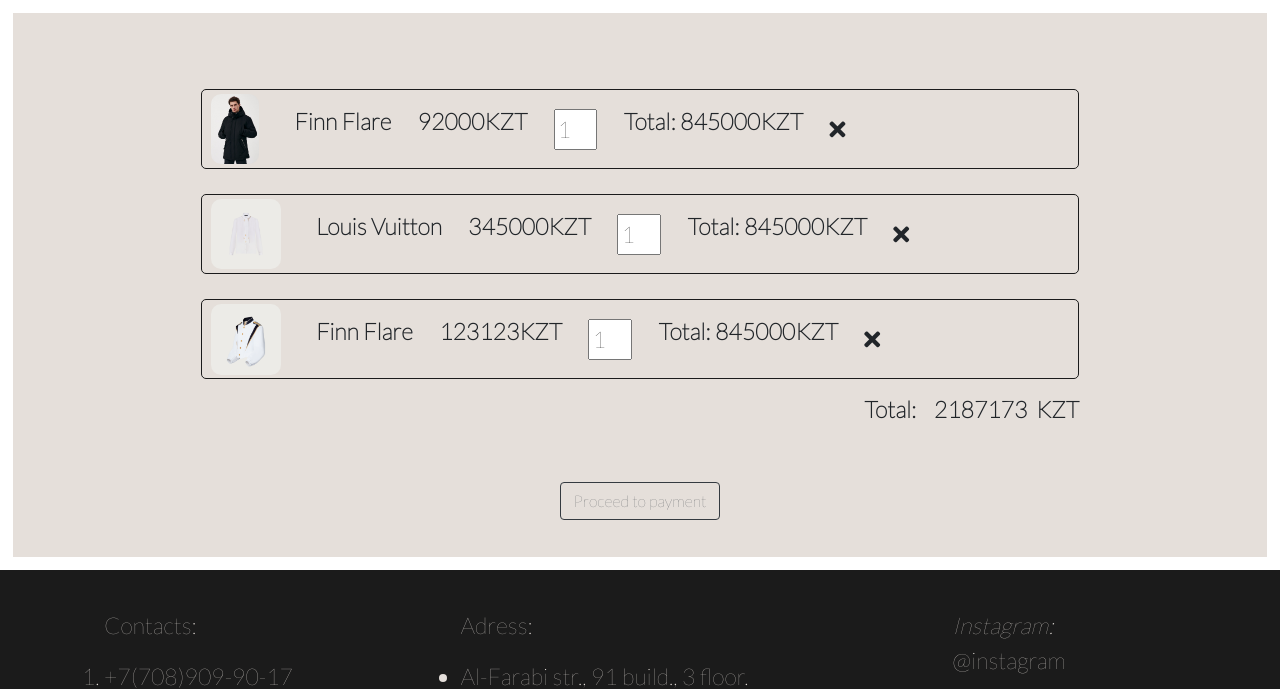
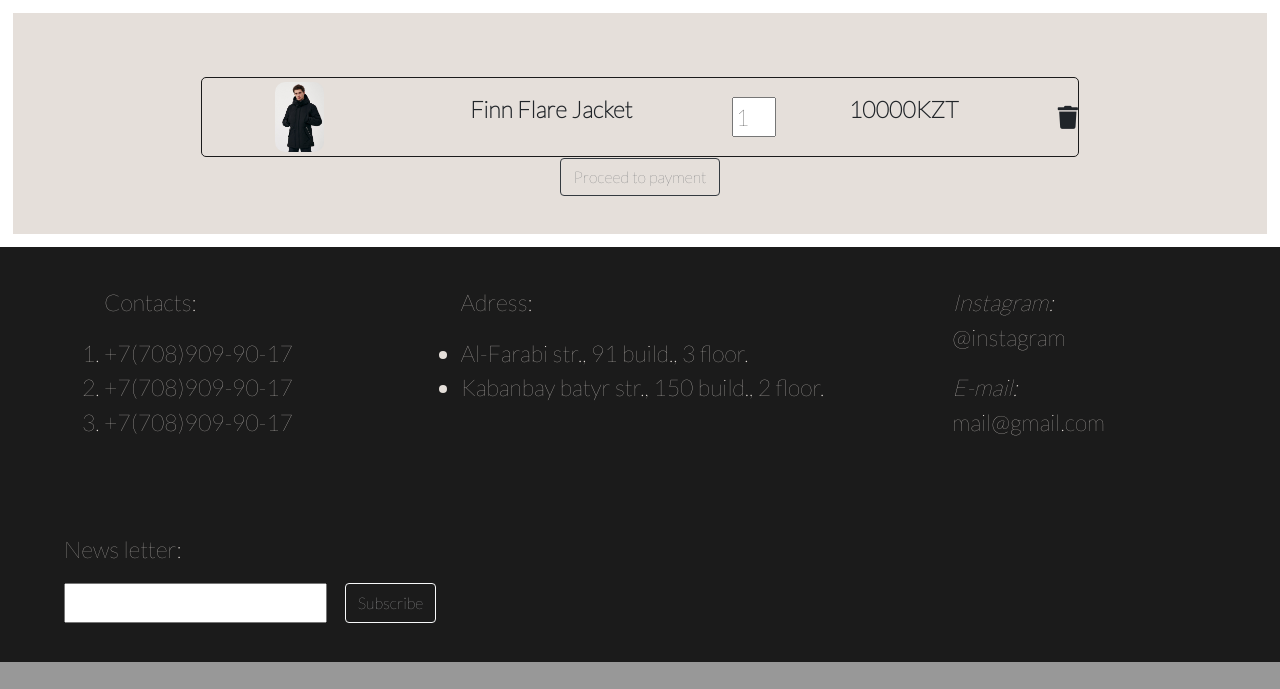
Before and after one commit to shabal1n/WebProject2, a Django app: page /cart in a window 1280 px wide. Shown: the part 663-1352 px from the top of the page. After the commit the page ends 1325 px from the top, so only its background shows below. Run offline with Django 4.2, Linux system fonts and the light colour scheme; a user stored in the database is signed in; data comes from the database, SQL or seed files in the repository; some libraries are stand-ins or nearby versions; some web fonts are replaced.

Commit message:
Fixed bugs

```diff
--- a/mainapp/models.py
+++ b/mainapp/models.py
@@ -1,5 +1,6 @@
 from django.contrib.auth.models import User
 from django.db import models
+from django.utils import timezone
 
 
 class Category(models.Model):
@@ -14,15 +15,15 @@
         ordering = ['title']
 
 
-class Names(models.Model):
-    title = models.CharField(max_length=255, verbose_name='NAME', blank=True, null=True, )
+class Brands(models.Model):
+    title = models.CharField(max_length=255, verbose_name='brand', blank=True, null=True, )
 
     def __str__(self):
         return self.title
 
     class Meta:
-        verbose_name = 'Name'
-        verbose_name_plural = 'Names'
+        verbose_name = 'Brand'
+        verbose_name_plural = 'Brands'
         ordering = ['title']
 
 
@@ -39,13 +40,17 @@
 
 
 class Items(models.Model):
-    name = models.ForeignKey(Names, blank=True, null=True, on_delete=models.CASCADE, verbose_name='BRAND', )
+    name = models.TextField(blank=True, default='')
+    brand = models.ForeignKey(Brands, blank=True, null=True, on_delete=models.CASCADE, verbose_name='BRAND')
     category = models.ForeignKey(Category, blank=True, null=True, on_delete=models.CASCADE, verbose_name='CATEGORY')
     price = models.IntegerField(blank=True, null=True, verbose_name='PRICE')
-    image = models.ImageField(null=True, blank=True,  )
+    image = models.ImageField(null=True, blank=True)
     size = models.ForeignKey(Sizes, blank=True, null=True, on_delete=models.CASCADE, verbose_name='SIZE')
     stock = models.IntegerField(verbose_name='STOCK')
     description = models.TextField(blank=True)
+
+    def __str__(self):
+        return self.name
 
     class Meta:
         verbose_name = 'Item'
@@ -53,11 +58,40 @@
 
 
 class Basket(models.Model):
-    product = models.ManyToManyField(Items, blank=True, related_name='PRODUCTS')
+    order = models.ForeignKey(User, on_delete=models.CASCADE)
+    product = models.ManyToManyField(Items, blank=True)
     price = models.DecimalField(max_digits=10, decimal_places=2)
-    order = models.ForeignKey(User, on_delete=models.CASCADE)
+    address = models.CharField(max_length=155, blank=True, null=True)
+    created_at = models.DateTimeField(default=timezone.now, verbose_name='data_published')
+    completed_at = models.DateTimeField()
+    done = models.BooleanField(default=False, verbose_name='done_items')
+    delivery = models.ForeignKey('DeliveryCompany', on_delete=models.SET_NULL, blank=True, null=True)
+    transport = models.ForeignKey('Transport', on_delete=models.SET_NULL, blank=True, null=True)
 
     class Meta:
         verbose_name = 'Basket'
         verbose_name_plural = 'Baskets'
         ordering = ['order']
+
+
+class Transport(models.Model):
+    title = models.CharField(max_length=155, blank=True, null=True, verbose_name='Transport Name')
+
+    def __str__(self):
+        return self.title
+
+    class Meta:
+        verbose_name = 'Transport'
+        verbose_name_plural = 'Transports'
+
+
+class DeliveryCompany(models.Model):
+    title = models.CharField(max_length=155, blank=True, null=True, verbose_name='Company Name')
+    transport = models.ManyToManyField(Transport)
+
+    def __str__(self):
+        return self.title
+
+    class Meta:
+        verbose_name = 'Delivery Company'
+        verbose_name_plural = 'Delivery Companies'
--- a/mainapp/views.py
+++ b/mainapp/views.py
@@ -1,6 +1,8 @@
 from django.shortcuts import render, redirect
 from django.contrib.auth.models import User, auth
 from django.contrib import messages
+from django.utils import timezone
+from django.http import HttpResponseRedirect
 from .models import Items, Basket
 
 
@@ -33,7 +35,6 @@
     return render(request, 'items.html', {'items': items})
 
 
-
 def cart(request):
     current_user = request.user
     basket = Basket.objects.filter(id=current_user.id).values_list('product__id', flat=True)
@@ -42,9 +43,24 @@
 
 
 def product(request, id):
-    product = Items.objects.get(id=id)
-    related_products=Items.objects.filter(category = product.category).exclude(id=id)[:3]
-    return render(request, 'product.html', {'data':product, 'related_products':related_products})
+    if request.method == 'POST':
+        user = request.user
+        item = Items.objects.get(id=id)
+        price = 0
+        completed_at = timezone.now
+
+        if Basket.objects.filter(order_id=user.id):
+            tmp = Basket.objects.get(order=user.id)
+            tmp.product.add(item)
+            tmp.save()
+        else:
+            basket = Basket.objects.create(order=user, product=item, price=price, completed_at=completed_at)
+            basket.save()
+        return HttpResponseRedirect(request.path_info)
+    else:
+        product = Items.objects.get(id=id)
+        related_products = Items.objects.filter(category=product.category).exclude(id=id)[:3]
+        return render(request, 'product.html', {'data': product, 'related_products': related_products})
 
 
 def registration(request):
--- a/static/script/cart_script.js
+++ b/static/script/cart_script.js
@@ -1,5 +1,5 @@
 function changeHeaderColor(color) {
-  if(document.getElementById("brand_name").style.display != "none") {
+  if(document.getElementById("brand_name").style.display !== "none") {
     document.getElementById("header").style.backgroundColor = color;
   }
 }
@@ -17,17 +17,19 @@
 
 function hideItems(number) {
   document.getElementById('item_'+number).style.display = 'none';
-  temp = number.charAt(0).toUpperCase() + number.slice(1);
-  price = parseInt(document.getElementById('total' + temp).innerHTML);
-  ov = parseInt(document.getElementById('price').innerHTML);
+  let temp = number.charAt(0).toUpperCase() + number.slice(1);
+  let price = parseInt(document.getElementById('total' + temp).innerHTML);
+  let ov = parseInt(document.getElementById('price').innerHTML);
   document.getElementById('price').innerHTML = ov - price;
 }
 
 function changeTotal(number) {
-  price = parseInt(document.getElementById('price_value_' + number.toLowerCase()).innerHTML);
-  multiplier = document.getElementById('counter_value_' + number.toLowerCase()).value;
-  itemTotal = document.getElementById('total' + number);
-  if(parseInt(itemTotal.innerHTML) >= (price * multiplier)) {
+  let price = parseInt(document.getElementById('price_value_' + number.toLowerCase()).innerHTML);
+  let multiplier = document.getElementById('counter_value_' + number.toLowerCase()).value;
+  let itemTotal = document.getElementById('total' + number);
+  let diff;
+  let overall;
+  if (parseInt(itemTotal.innerHTML) >= (price * multiplier)) {
     diff = parseInt(itemTotal.innerHTML) - (price * multiplier);
     overall = parseInt(document.getElementById('price').innerHTML);
     document.getElementById('price').innerHTML = overall - diff;
@@ -45,10 +47,10 @@
 });
 
 function dateBound() {
-  var today = new Date();
-  var dd = String(today.getDate()).padStart(2, '0');
-  var mm = String(today.getMonth() + 1).padStart(2, '0');
-  var yyyy = today.getFullYear();
+  let today = new Date();
+  const dd = String(today.getDate()).padStart(2, '0');
+  const mm = String(today.getMonth() + 1).padStart(2, '0');
+  const yyyy = today.getFullYear();
 
   today = yyyy + "-" + mm + "-" + dd;
   document.getElementById('shippingDate').min = today;
--- a/static/style/cart_style.css
+++ b/static/style/cart_style.css
@@ -78,19 +78,13 @@
     flex-direction: row;
     border: 1px solid #1b1b1b;
     border-radius: 5px;
-    margin-bottom: 1%;
-    margin-top: 1%;
-    margin-left: auto;
-    margin-right: auto;
+    margin: auto;
 }
 
 .basket_img {
     height: 90%;
     width: auto;
-    margin-top: auto;
-    margin-bottom: auto;
-    margin-left: 1%;
-    margin-right: 4%;
+    margin: auto;
 }
 
 .basket_img img {
@@ -105,17 +99,14 @@
 }
 
 .basket_text {
-    margin-top: auto;
-    margin-bottom: auto;
+    margin: auto;
     display: flex;
     flex-direction: row;
     font-weight: 700;
 }
 
 .basket_price {
-    margin-left: 3%;
-    margin-top: auto;
-    margin-bottom: auto;
+    margin: auto;
     display: flex;
     flex-direction: row;
     font-weight: 600;
--- a/templates/html/cart.html
+++ b/templates/html/cart.html
@@ -1,20 +1,29 @@
 {% extends 'template.html' %}
 {% load static %}
+{% block extrablock %}
+    <script src="https://code.jquery.com/jquery-3.5.1.min.js"></script>
+    <link rel="stylesheet" href="{% static 'style/cart_style.css' %}">
+    <script type="text/javascript" src="{% static 'script/cart_script.js' %}">window.alert("Connected")</script>
+{% endblock %}
 {% block title %}l'encore {{ request.path|slice:"1:" }}{% endblock %}
 {% block content %}
-    <link rel="stylesheet" href="./static/style/cart_style.css">
-    <script type="text/javascript" src="{% static 'script/cart_script.js' %}"></script>
+
     <div id="center_part">
         {% if basket.first != None %}
             {% for item in items %}
                 {% if item.id in basket %}
                     <div class="basket_element" id="item_first">
                         <div class="basket_img">
-                            <img src="{{ item.image|slice:'10:' }}" alt="Bag">
+                            <img src="{% static 'img/upload/' %}{{ item.image|slice:'7:' }}" alt="Bag">
                         </div>
 
                         <div class="basket_text">
-                            <p>{{ item.name }}</p>
+                            <p>{{ item.brand }} {{ item.name }}</p>
+                        </div>
+
+                        <div class="counter">
+                            <input type="number" name="Quantity" id="counter_value_first" value="1" min="1"
+                                   onchange="changeTotal('First', document.getElementById('counter_value_first').value)">
                         </div>
 
                         <div class="basket_price">
@@ -22,32 +31,12 @@
                             <p>KZT</p>
                         </div>
 
-                        <div class="counter">
-                            <input type="number" name="Quantity" id="counter_value_first" value="1" min="1"
-                                   onchange="changeTotal('First', document.getElementById('counter_value_first').value)">
-                        </div>
-
-                        <div class="total_item">
-                            <p>Total:&nbsp;</p>
-                            <p id="totalFirst" class="totalClass">845000</p>
-                            <p>KZT</p>
-                        </div>
-
                         <div class="cross">
-                            <i class="fas fa-times" onclick="hideItems('first')"></i>
+                            <i class="fas fa-trash" onclick="hideItems('first')"></i>
                         </div>
                     </div>
                 {% endif %}
             {% endfor %}
-        {% else %}
-            <h1>Your cart is empty!</h1>
-        {% endif %}
-
-        <div id="total_overall">
-            <p style="margin-right: 2%; margin-left: auto;">Total:</p>
-            <p style="margin-right: 1%;" id="price">2187173</p>
-            <p>KZT</p>
-        </div>
             <div style="text-align: center; margin-bottom: 3%;">
                 <button class="btn btn-outline-dark" id="proceed">Proceed to payment</button>
             </div>
@@ -82,5 +71,14 @@
                     <button>Order</button>
                 </div>
             </div>
+        {% else %}
+            <h1 style="text-align: center; margin-bottom: 5%">Your cart is empty!</h1>
+        {% endif %}
+
+        {#        <div id="total_overall">#}
+        {#            <p style="margin-right: 2%; margin-left: auto;">Total:</p>#}
+        {#            <p style="margin-right: 1%;" id="price">2187173</p>#}
+        {#            <p>KZT</p>#}
+        {#        </div>#}
     </div>
 {% endblock %}
--- a/templates/html/template.html
+++ b/templates/html/template.html
@@ -13,6 +13,7 @@
     <link rel="stylesheet" href="https://pro.fontawesome.com/releases/v5.10.0/css/all.css"
           integrity="sha384-AYmEC3Yw5cVb3ZcuHtOA93w35dYTsvhLPVnYs9eStHfGJvOvKxVfELGroGkvsg+p" crossorigin="anonymous"/>
     <script src="{% static 'script/vue.js' %}"></script>
+    {% block extrablock %}{% endblock %}
     <title>{% block  title %}Default value{% endblock %}</title>
 </head>
 
```
Also changed, not shown: mainapp/admin.py (+14 -6 lines), templates/html/items.html (+6 -10 lines), templates/html/product.html (+11 -13 lines), db.sqlite3, static/img/upload/Woman8.jpg (added), static/img/upload/Woman8_LXjbaQM.jpg (added), static/img/upload/finn_flare14.2_0Vtd0MF.jpg (added), static/img/upload/finn_flare2_BXrNyfm.jpg (added), static/img/upload/finn_flare2_HZLrH88.jpg (added), static/img/upload/finn_flare3.2_Z3hvXqp.jpg (added). Lines whose indentation alone changed are shown as unchanged.
